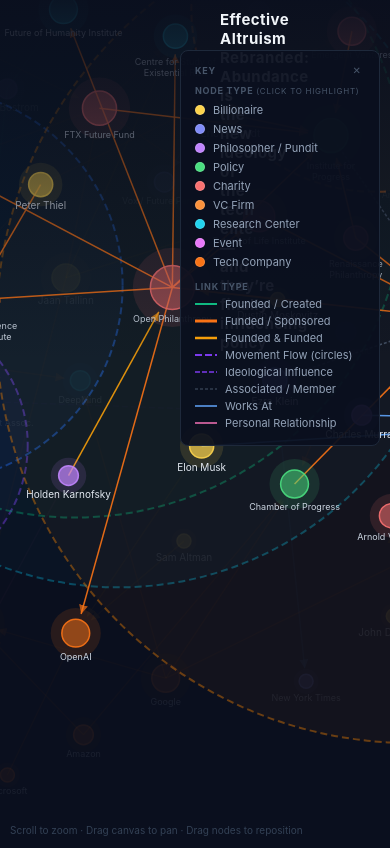
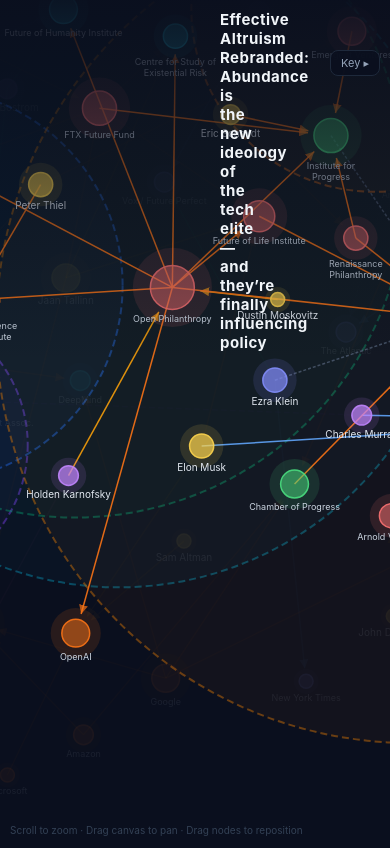
Before and after one commit to niharikajainn/ai_ideology_funding_map, a plain HTML site: page index.html in a window 390 px wide. Shown: the top 848 px of the page. Drawn offline with nearby package versions, Linux system fonts and the light colour scheme; animation ran at ten frames a second.

Commit message:
Collapse legend by default on small screen

```diff
--- a/index.html
+++ b/index.html
@@ -1179,6 +1179,11 @@
 const legendToggle = document.getElementById("legend-toggle");
 const legendCollapse = document.getElementById("legend-collapse");
 
+if (window.innerWidth <= 768) {
+  legend.classList.add("collapsed");
+  legendToggle.style.display = "block";
+}
+
 legendCollapse.addEventListener("click", () => {
   legend.classList.add("collapsed");
   legendToggle.style.display = "block";
```
